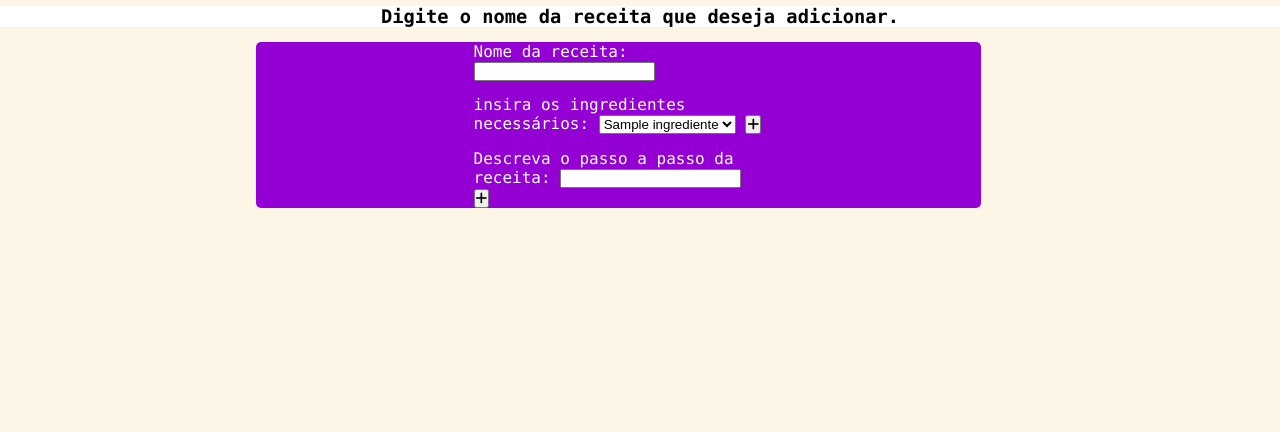
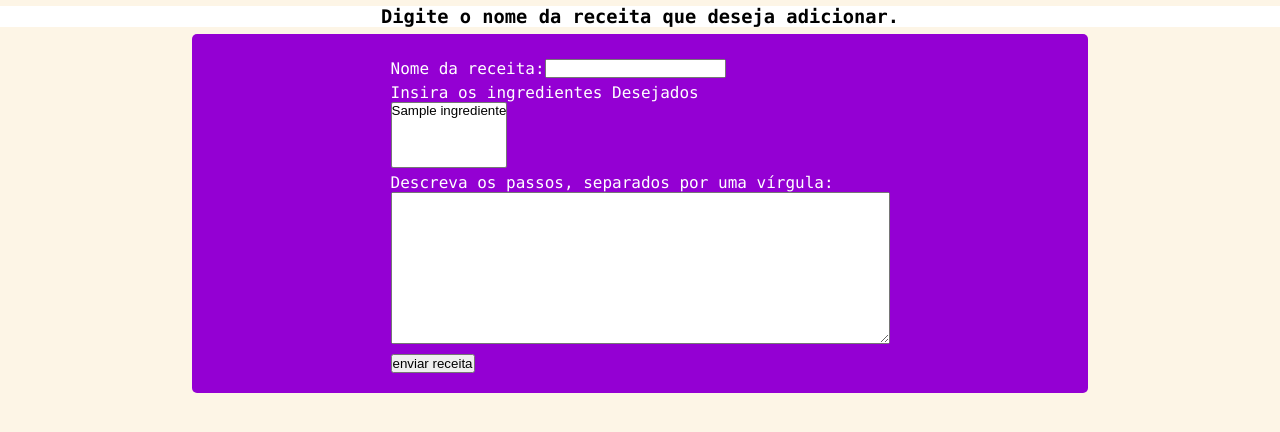
Before and after one commit to MatheusRothstein/EngSoftLab, a Flask app: page /receitas/create in a window 1280 px wide. Shown: the part 145-577 px from the top of the page. Run offline with Flask 2, Linux system fonts and the light colour scheme; tables that the repository leaves empty hold one stand-in row (values such as "Sample post"); some libraries are stand-ins or nearby versions.

Commit message:
aplicacao terminada

```diff
--- a/app/controller/ingrediente.py
+++ b/app/controller/ingrediente.py
@@ -1,5 +1,5 @@
-from app import app
-from app.model.database import Ingrediente, Receita, ingredientes
+from app import app, db
+from app.model.database import Ingrediente, Receita, ingredientes, Etapa
 from flask import render_template, request, redirect, url_for
 
 
@@ -37,4 +37,24 @@ def receita_etapas(receitaID):
 @app.route('/receitas/create', methods=['GET', 'POST'])
 def receita_create():
     ingredientes = Ingrediente.list()
+    if request.method == 'POST':
+        ingredientes = request.form.getlist('ingredientes')
+        etapas = request.form.get('descricao').split(',')
+        nome = request.form.get('nome')
+
+        receita = Receita(nome=nome)
+
+        for ingrediente in ingredientes:
+            ing = Ingrediente.query.filter_by(id=ingrediente).first()
+            receita.ingredientes.append(ing)
+
+        for index, etapa in enumerate(etapas):
+            etp = Etapa(descricao=etapa, numero=index + 1)
+            etp.create()
+            receita.etapas.append(etp)
+
+        db.session.add(receita)
+        db.session.commit()
+        return redirect(url_for('receitas_list'))
+
     return render_template('receita/criarReceita.html', ingredientes=ingredientes)
--- a/app/model/database.py
+++ b/app/model/database.py
@@ -40,6 +40,10 @@ class Etapa(db.Model):
     def __repr__(self):
         return '<Receita %r>' % self.nome
 
+    def create(self):
+        db.session.add(self)
+        db.session.commit()
+
 
 class Receita(db.Model):
     id = db.Column(db.Integer, primary_key=True)
@@ -55,3 +59,7 @@ class Receita(db.Model):
     @classmethod
     def list_receitas(cls):
         return cls.query.all()
+
+    def create(self):
+        db.session.add(self)
+        db.session.commit()
--- a/app/static/css/base.css
+++ b/app/static/css/base.css
@@ -38,6 +38,9 @@ body {
     text-align: center;
 }
 
+li{
+    color: white;
+}
 
 @media (max-width: 600px) {
     .content {
--- a/app/static/css/create.css
+++ b/app/static/css/create.css
@@ -1,7 +1,6 @@
 .all{
     color: white;
-    margin: 2% auto;
-    width: 40%;
+    margin-top: 2% auto;
 }
 .title{
     text-align: center;
@@ -11,6 +10,35 @@
 .a{
     background: #9400D3;
     border-radius: 5px;
-    width: 725px;
-    margin-left: 20%;
+    align-items: center;
+    display: flex;
+    flex-direction: row;
+    flex-wrap: wrap;
+    justify-content: center;
+    width: 70%;
+    margin-left: 15%;
+    margin-right: 15%;
+    padding-top: 20px;
+    padding-bottom: 20px;
 }
+
+.droplist{
+    margin-top: 5px;
+    align-items: center;
+}
+
+.descri{
+    margin-top: 5px;
+    align-items: center;
+    margin-bottom: 5px;
+}
+.interna{
+    margin-top: 5px;
+    align-items: center;
+    display: flex;
+    flex-direction: row;
+}
+
+.nomeIng{
+    color: white;
+}
--- a/app/view/templates/ingrediente/create.html
+++ b/app/view/templates/ingrediente/create.html
@@ -10,7 +10,8 @@
     </div>
     <div class="a">
         <form class="form" method="POST">
-            Nome do ingrediente: <input type="text" name="nome" id="nome_id">
+            <label class="nomeIng">Nome do ingrediente: </label>
+            <input type="text" name="nome" id="nome_id">
             <button type="submit" onclick="alert('Ingrediente adicionado!')"> Enviar </button>
         </form>
     </div>
--- a/app/view/templates/receita/criarReceita.html
+++ b/app/view/templates/receita/criarReceita.html
@@ -10,23 +10,24 @@
     </div>
     <div class="a">
         <form class="all" method="POST">
-            Nome da receita: <input type="text" name="nome" id="nome_id">
+            <div class="interna">
+            Nome da receita: <input required type="text" name="nome" id="nome_id">
+            </div>
+            <div class="droplist">
+                <div class="text">Insira os ingredientes Desejados</div>
+                <select multiple required name="ingredientes" id="ingredientes">
+                    {% for ingrediente in ingredientes %}
+                        <option value="{{ingrediente.id}}">{{ ingrediente.nome }}</option>
+                    {% endfor %}
+                </select>
+            </div>
+            <div class="descri">
+                <div>Descreva os passos, separados por uma vírgula:</div>
+                <textarea required name="descricao" id="descricao_id" cols="60" rows="10"></textarea>
+            </div>
+            <button type="submit">enviar receita</button>
         </form>
-        <div class="all">
-            <label for="ingredientes">insira os ingredientes necessários:</label>
-            <select name="ingredientes" id="ingredientes">
-                {% for ingrediente in ingredientes %}
-                    <option value="ingrediente">{{ ingrediente.nome }}</option>
-                {% endfor %}
-            </select>
-            <button><i class="fas fa-plus"></i></button>
-        </div>
-        <div class ="all">
-            <form method="POST">
-                Descreva o passo a passo da receita: <input name="descricao" id="">
-            </form>
-            <button><i class="fas fa-plus"></i></button>
-        </div>
+
     </div>
 
 {% endblock content %}
```
Also changed, not shown: app/static/css/receitas.css (+4 -16 lines), app/view/templates/receita/receita.html (+4 -4 lines).
